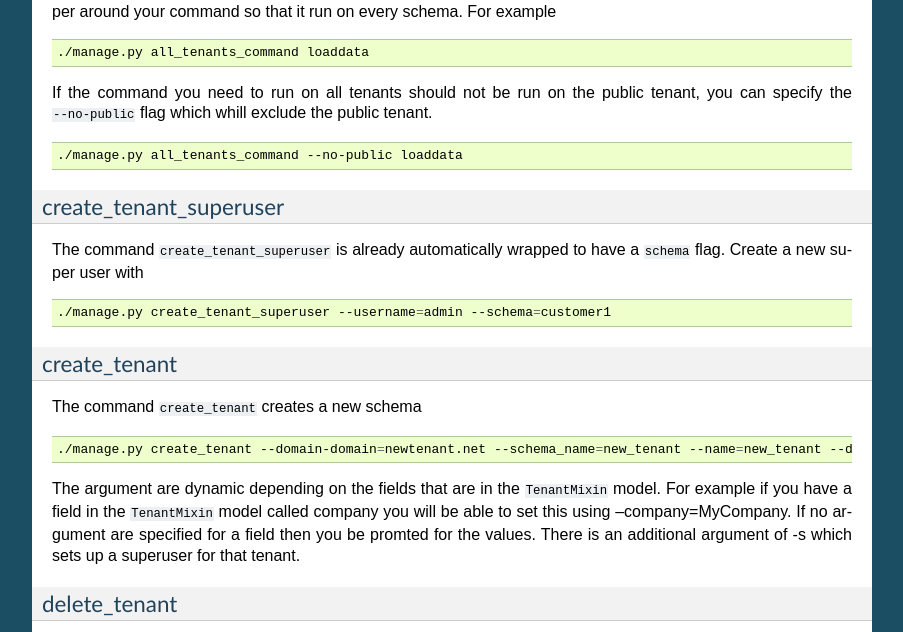
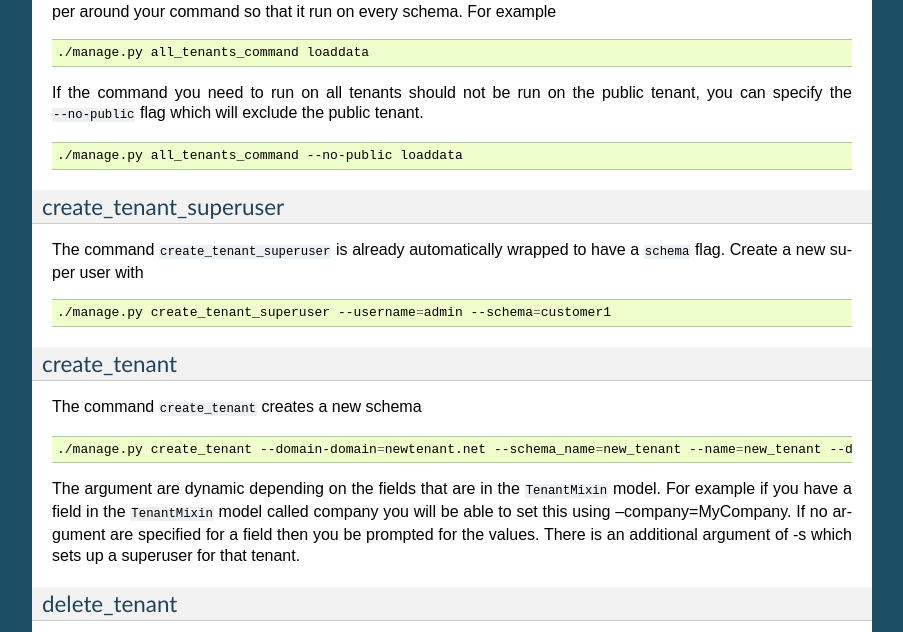
Before and after one commit to django-tenants/django-tenants, a Sphinx documentation site: the page built from docs/use.rst, in a window 1280 px wide and 900 px high, scrolled down 5413 px. Shown: the part 156-788 px from the top of the window, without its empty margins (198-1101 px from the left). Built offline with Sphinx 7.4.7, drawn with Linux system fonts in a browser that asks for light colours; the version number could not be read and is left out.

Commit message:
docs: Fix a few typos
There are small typos in:
- docs/files.rst
- docs/test.rst
- docs/use.rst

Fixes:
- Should read `will` rather than `whill`.
- Should read `prompted` rather than `promted`.
- Should read `perpetrating` rather than `perpertraiting`.
- Should read `occurrences` rather than `occurances`.
- Should read `noticeable` rather than `noticiable`.

Signed-off-by: Tim Gates <tim.gates@iress.com>

```diff
--- a/docs/files.rst
+++ b/docs/files.rst
@@ -172,7 +172,7 @@
 Specifying a different target directory
 ~~~~~~~~~~~~~~~~~~~~~~~~~~~~~~~~~~~~~~~
 
-django-tenants supports simple Python string formatting for configuring the various path strings used throughout the configuration steps.  any occurances of ``%s`` in the path string will be replaced with the current tenant's ``schema_name`` during runtime.
+django-tenants supports simple Python string formatting for configuring the various path strings used throughout the configuration steps.  any occurrences of ``%s`` in the path string will be replaced with the current tenant's ``schema_name`` during runtime.
 
 This makes it possible to cater for more elaborate folder structures. Some examples are provided below:
 
--- a/docs/test.rst
+++ b/docs/test.rst
@@ -105,7 +105,7 @@
 
 Running tests faster
 --------------------
-Using the ``TenantTestCase`` can make running your tests really slow quite early in your project. This is due to the fact that it drops, recreates the test schema and runs migrations for every ``TenantTestCase`` you have. If you want to gain speed, there's a ``FastTenantTestCase`` where the test schema will be created and migrations ran only one time. The gain in speed is noticiable but be aware that by using this you will be perpertraiting state between your test cases, please make sure your they wont be affected by this.
+Using the ``TenantTestCase`` can make running your tests really slow quite early in your project. This is due to the fact that it drops, recreates the test schema and runs migrations for every ``TenantTestCase`` you have. If you want to gain speed, there's a ``FastTenantTestCase`` where the test schema will be created and migrations ran only one time. The gain in speed is noticeable but be aware that by using this you will be perpetrating state between your test cases, please make sure your they wont be affected by this.
 
 Running tests using ``TenantTestCase`` can start being a bottleneck once the number of tests grow. If you do not care that the state between tests is kept, an alternative is to use the class ``FastTenantTestCase``. Unlike ``TenantTestCase``, the test schema and its migrations will only be created and ran once. This is a significant improvement in speed coming at the cost of shared state.
 
--- a/docs/use.rst
+++ b/docs/use.rst
@@ -340,7 +340,7 @@
 
     ./manage.py all_tenants_command loaddata
 
-If the command you need to run on all tenants should not be run on the public tenant, you can specify the ``--no-public`` flag which whill exclude the public tenant.
+If the command you need to run on all tenants should not be run on the public tenant, you can specify the ``--no-public`` flag which will exclude the public tenant.
 
 .. code-block:: bash
 
@@ -369,7 +369,7 @@
 
 The argument are dynamic depending on the fields that are in the ``TenantMixin`` model.
 For example if you have a field in the ``TenantMixin`` model called company you will be able to set this using --company=MyCompany.
-If no argument are specified for a field then you be promted for the values.
+If no argument are specified for a field then you be prompted for the values.
 There is an additional argument of -s which sets up a superuser for that tenant.
 
 
```
